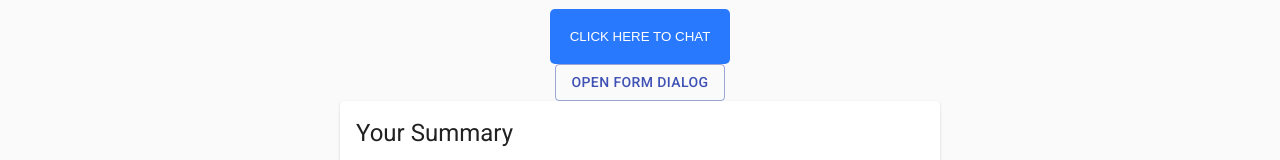
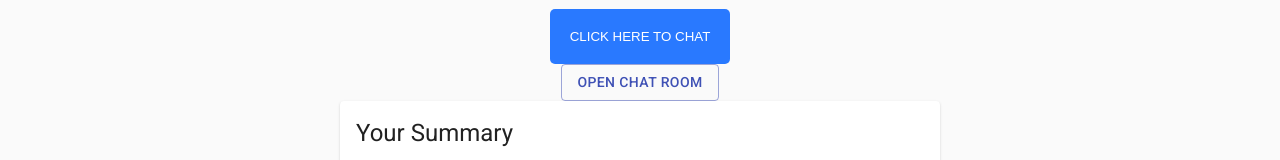
Before and after one commit to marasinipradeep/Go-Employee, a React (Create React App) app in the folder client/: page /login/employee/dashboard in a window 1280 px wide. Shown: the part 274-434 px from the top of the page. Built offline with nearby package versions, Linux system fonts and the light colour scheme; no server answers.

Commit message:
dialog and button separated

```diff
--- a/client/src/ChatComponents/Model/modelPopUpButton.js
+++ b/client/src/ChatComponents/Model/modelPopUpButton.js
@@ -19,12 +19,11 @@ export default function DraggableDialog() {
     <div>
 
       <Button variant="outlined" color="primary" onClick={()=>setOpen(true)}>
-        Open form dialog
+        Open Chat room
       </Button>
 
       <Models open={open} setOpen={setOpen}>
         <Chat name={name} room={room} setName={name} setRoom={room}/>
-
       </Models>
 
 
--- a/client/src/Pages/ConnectedEmployeePage/SingleEmployee.js
+++ b/client/src/Pages/ConnectedEmployeePage/SingleEmployee.js
@@ -16,6 +16,7 @@ import { CONNECTED_EMPLOYEE } from "../../Utils/Actions";
 
 //import from chatComponents
 import Join from "../../ChatComponents/Join/Join"
+import ModelsButton from "../../ChatComponents/Model/modelPopUpButton"
 
 //import from SingleEmployee css
 import "./SingleEmployee.css";
@@ -52,6 +53,7 @@ function SingleEmployee(props) {
                             <Link to={`/chat?name=Guest Member&room=${employeeState.connectedEmployee[0]._id}`}>
                                 <button className="button mt-20" type="submit">Click here to chat</button>
                             </Link>
+                            <ModelsButton/>
                             <section className="single-employee">
                                 {/* <div className="single-employee-images">
                                     <img src="" alt="" />
```
